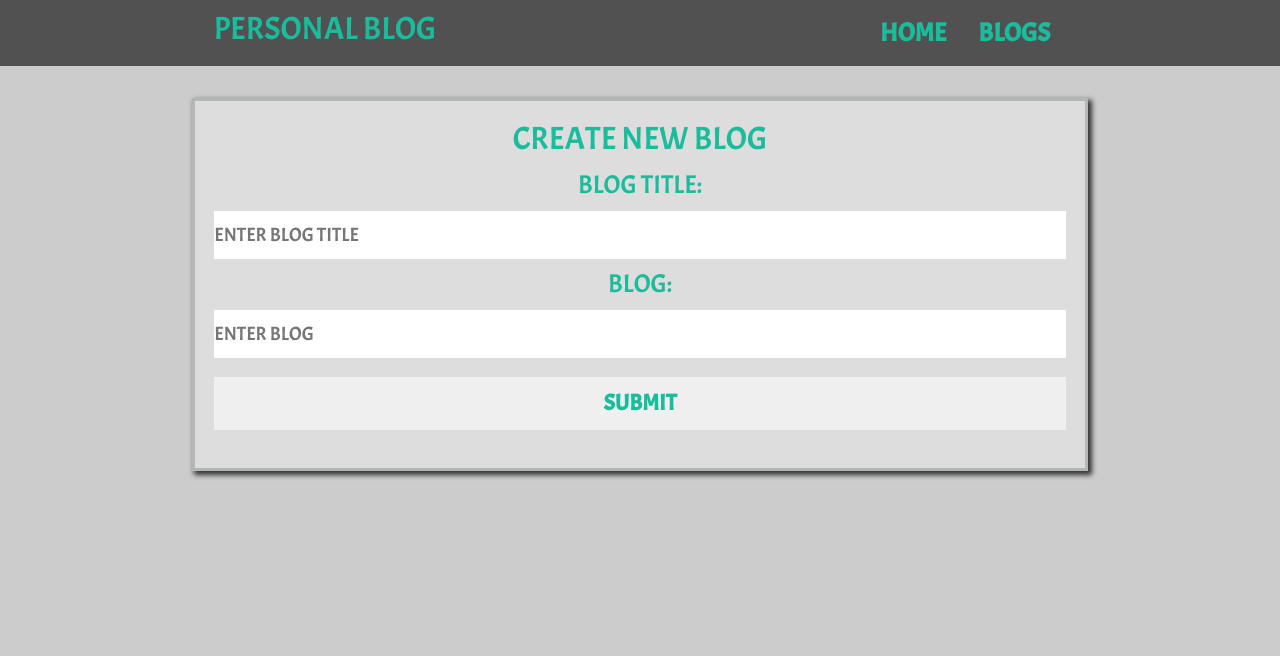
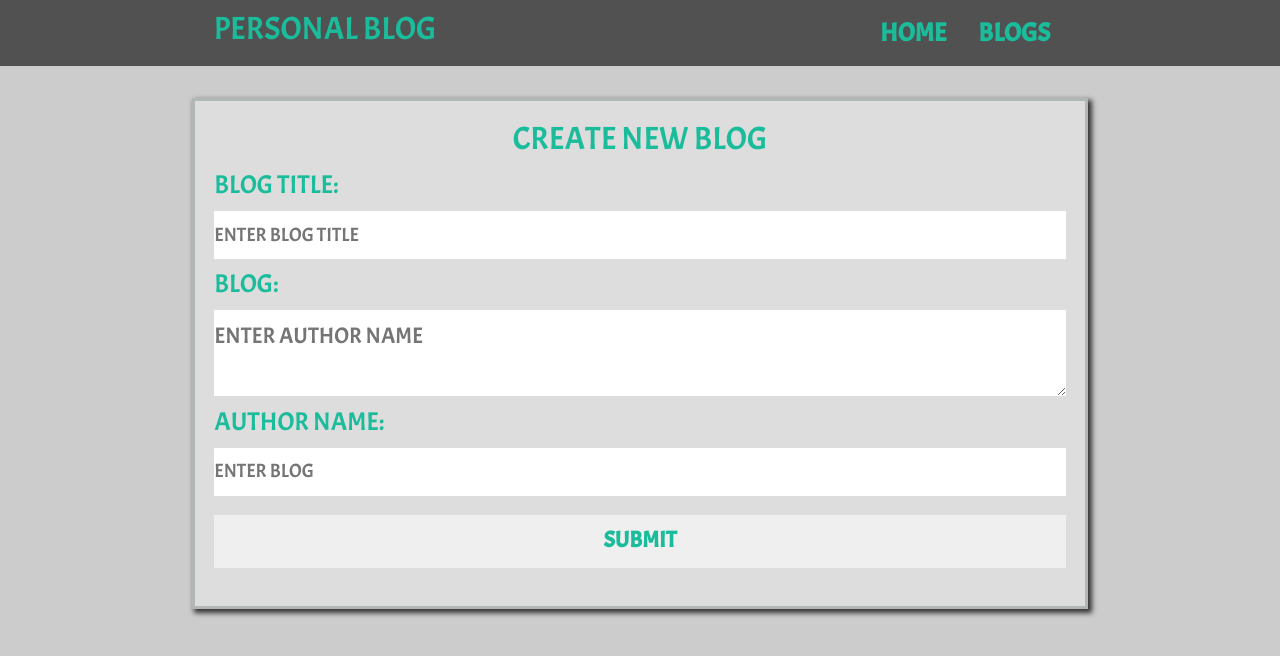
Before and after one commit to Ariyan0047/Blog, a React (Create React App) app: page /create in a window 1280 px wide. Shown: the top 656 px of the page. Built offline with nearby package versions, Linux system fonts and the light colour scheme; the HTML template or start-up script is replaced by a standard one.

Commit message:
Eleventh Commit

```diff
--- a/src/Components/Create.js
+++ b/src/Components/Create.js
@@ -1,33 +1,56 @@
-import React from "react";
+import { useState } from "react";
 
 const Create = () => {
+  const [title, setTitle] = useState("");
+  const [blog, setBlog] = useState("");
+  const [name, setName] = useState("");
+
+  const handleSubmit = (event) => {
+    event.preventDefault();
+    const createBlog = { title, blog, name };
+    console.log(createBlog);
+  };
+
   return (
     <div className="contents">
       <h1>create new blog</h1>
-      <form action="">
+      <form onSubmit={handleSubmit}>
         <div className="title">
           <label htmlFor="title">blog title:</label>
           <input
             type="text"
             name="title"
             id="title"
+            value={title}
+            required
             placeholder="ENTER BLOG TITLE"
-            required
+            onChange={(event) => setTitle(event.target.value)}
           />
         </div>
         <div className="blog">
           <label htmlFor="title">blog:</label>
+          <textarea
+            name="blog"
+            id="blog"
+            required
+            value={blog}
+            placeholder="ENTER AUTHOR NAME"
+            onChange={(event) => setBlog(event.target.value)}
+          ></textarea>
+        </div>
+        <div className="name">
+          <label htmlFor="name">author name:</label>
           <input
             type="text"
-            name="blog"
-            id="blog"
+            name="name"
+            id="name"
+            required
+            value={name}
             placeholder="ENTER BLOG"
-            required
+            onChange={(event) => setName(event.target.value)}
           />
         </div>
-        <div className="submit">
-          <input type="submit" value="SUBMIT" />
-        </div>
+        <input type="submit" value="SUBMIT" />
       </form>
     </div>
   );
--- a/src/index.css
+++ b/src/index.css
@@ -113,8 +113,9 @@ body {
 }
 
 label {
+  display: block;
   margin: 0.4rem 0;
-  display: block;
+  text-align: left;
   font-size: 1.6rem;
 }
 
@@ -124,6 +125,16 @@ input[type="text"] {
   outline: none;
   display: block;
   font-size: 1.2rem;
+  padding: 0.6rem 0;
+  color: var(--font-color);
+}
+
+textarea {
+  width: 100%;
+  border: none;
+  outline: none;
+  display: block;
+  font-size: 1.4rem;
   padding: 0.6rem 0;
   color: var(--font-color);
 }
```
